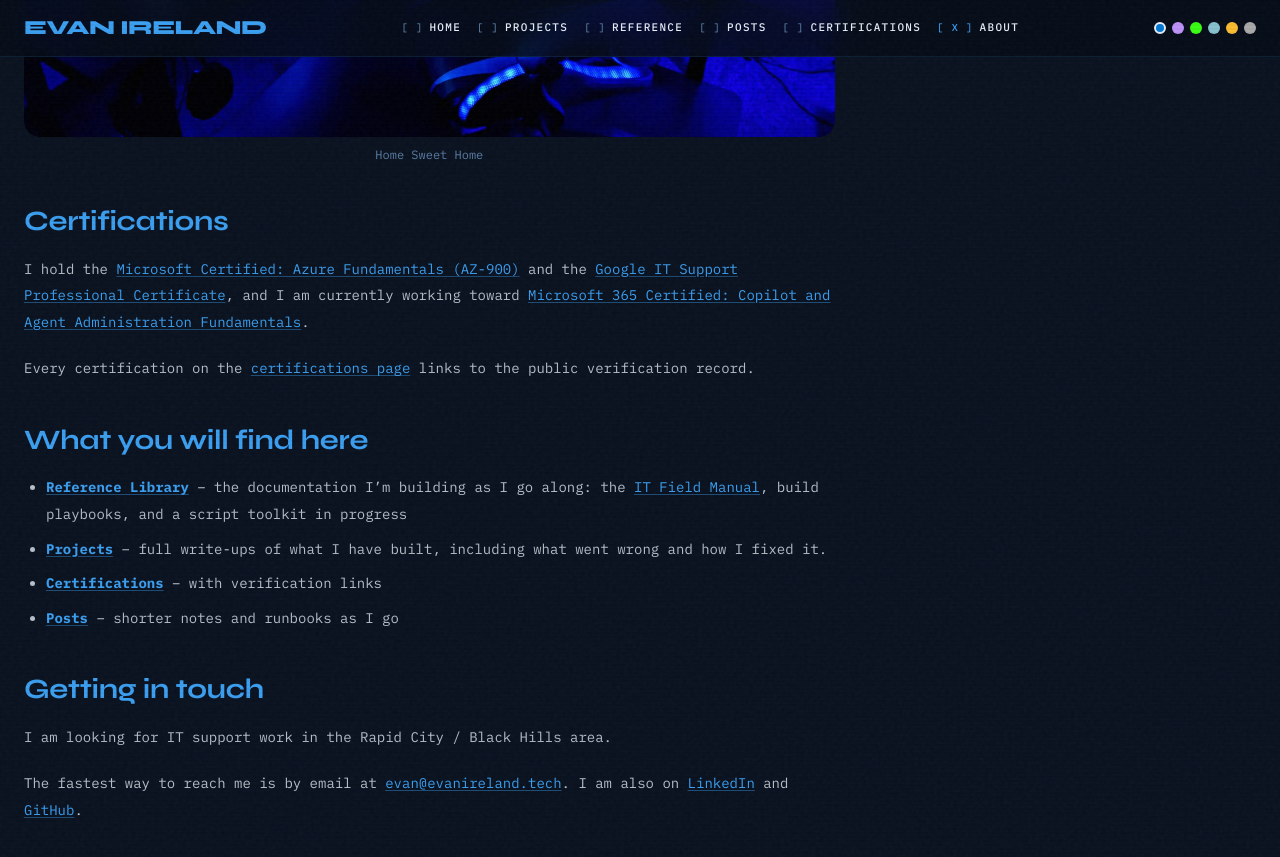
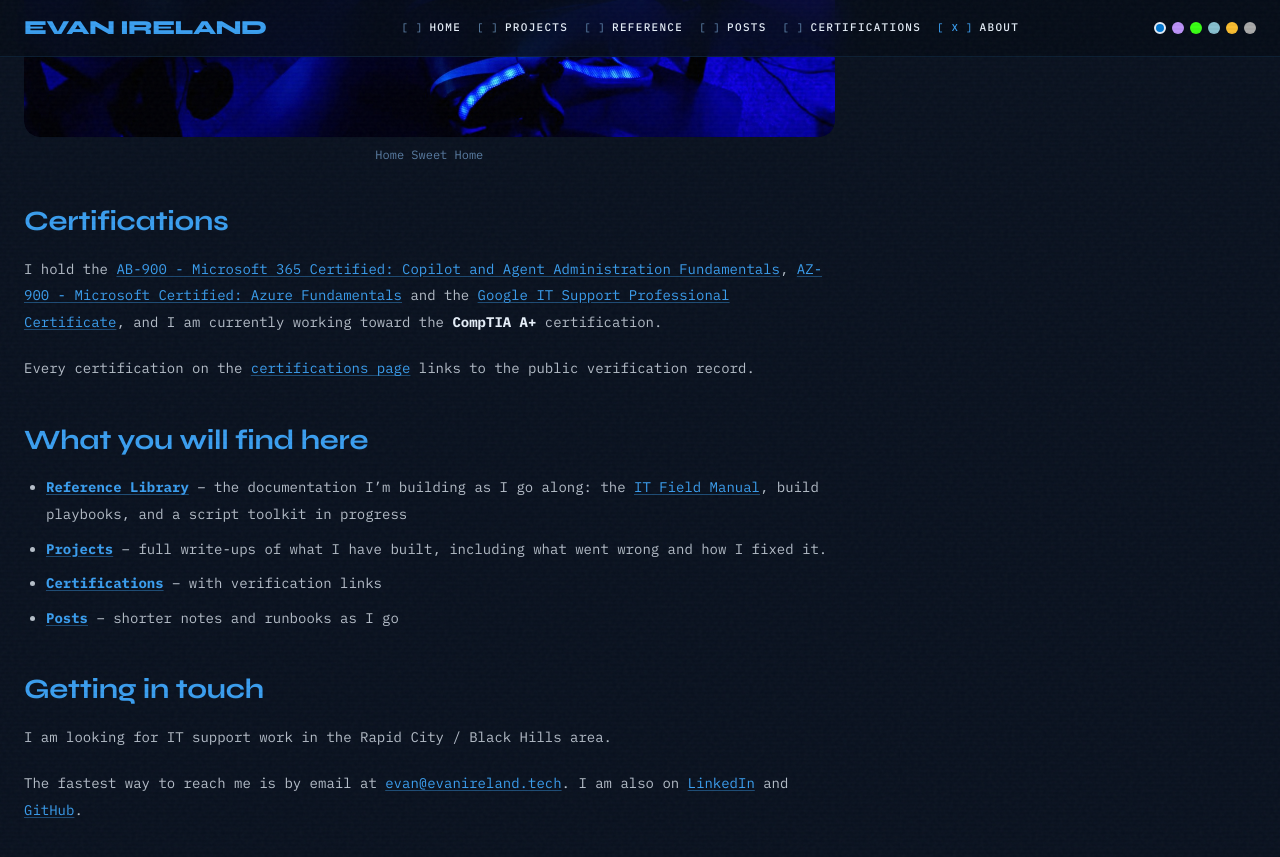
Before and after one commit to eireland94-tech/portfolio, a Jekyll site: the page built from _pages/about.md, in a window 1280 px wide and 900 px high, scrolled down 1179 px. Shown: the top 857 px of the window. Built offline with Jekyll 4.4.1, drawn with Linux system fonts in a browser that asks for light colours; nearby versions of some CDN libraries.

Commit message:
Site Updated
Updated

```diff
--- a/_pages/about.md
+++ b/_pages/about.md
@@ -32,10 +32,10 @@
 
 ## Certifications
 
-I hold the [Microsoft Certified: Azure Fundamentals (AZ-900)](/certifications/)
-and the [Google IT Support Professional Certificate](/certifications/), and I am
-currently working toward [Microsoft 365 Certified: Copilot and Agent
-Administration Fundamentals](https://learn.microsoft.com/en-us/credentials/certifications/copilot-and-agent-administration-fundamentals/).
+I hold the [AB-900 - Microsoft 365  Certified: Copilot and Agent Administration Fundamentals](/certifications/),
+[AZ-900 - Microsoft Certified: Azure Fundamentals](/certifications/) and the
+[Google IT Support Professional Certificate](/certifications/), and I am
+currently working toward the **CompTIA A+** certification.
 
 Every certification on the [certifications page](/certifications/) links to the
 public verification record.
```
Also changed, not shown: _pages/certifications.md (+1 -1 lines).
